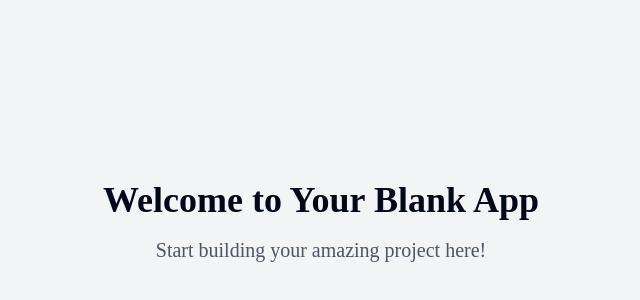
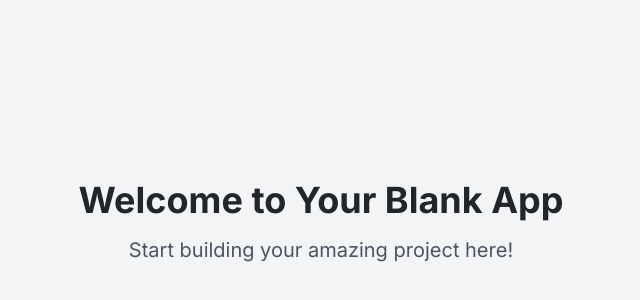
Before and after one commit to SadiqNaizam/mlo-a774-c69d, a React (Vite) app: page / in a window 1280 px wide. Shown: the part 178-478 px from the top of the page, without its empty margins (319-959 px from the left). Built offline with nearby package versions, Linux system fonts and the light colour scheme.

Commit message:
Files generated: index.css

```diff
--- a/src/index.css
+++ b/src/index.css
@@ -1,92 +1,42 @@
+@import url('https://fonts.googleapis.com/css2?family=Inter:wght@400;500;600;700&display=swap');
+
 @tailwind base;
 @tailwind components;
 @tailwind utilities;
 
 @layer base {
   :root {
-    --background: 0 0% 100%;
-    --foreground: 222.2 84% 4.9%;
+    --background: 210 17% 98%;
+    --foreground: 210 10% 15%;
 
     --card: 0 0% 100%;
-    --card-foreground: 222.2 84% 4.9%;
+    --card-foreground: 210 10% 15%;
 
     --popover: 0 0% 100%;
-    --popover-foreground: 222.2 84% 4.9%;
+    --popover-foreground: 210 10% 15%;
 
-    --primary: 222.2 47.4% 11.2%;
+    --primary: 211 100% 50%;
     --primary-foreground: 210 40% 98%;
 
-    --secondary: 210 40% 96.1%;
-    --secondary-foreground: 222.2 47.4% 11.2%;
+    --secondary: 210 16% 93%;
+    --secondary-foreground: 210 10% 15%;
 
-    --muted: 210 40% 96.1%;
-    --muted-foreground: 215.4 16.3% 46.9%;
+    --muted: 210 16% 93%;
+    --muted-foreground: 208 7% 48%;
 
-    --accent: 210 40% 96.1%;
-    --accent-foreground: 222.2 47.4% 11.2%;
+    --accent: 210 16% 93%;
+    --accent-foreground: 210 10% 15%;
 
-    --destructive: 0 84.2% 60.2%;
+    --destructive: 354 70% 54%;
     --destructive-foreground: 210 40% 98%;
 
-    --border: 214.3 31.8% 91.4%;
-    --input: 214.3 31.8% 91.4%;
-    --ring: 222.2 84% 4.9%;
+    --border: 210 14% 89%;
+    --input: 210 14% 89%;
+    --ring: 211 100% 50%;
 
-    --radius: 0.5rem;
+    --radius: 0.375rem;
 
-    --sidebar-background: 0 0% 98%;
-
-    --sidebar-foreground: 240 5.3% 26.1%;
-
-    --sidebar-primary: 240 5.9% 10%;
-
-    --sidebar-primary-foreground: 0 0% 98%;
-
-    --sidebar-accent: 240 4.8% 95.9%;
-
-    --sidebar-accent-foreground: 240 5.9% 10%;
-
-    --sidebar-border: 220 13% 91%;
-
-    --sidebar-ring: 217.2 91.2% 59.8%;
-  }
-
-  .dark {
-    --background: 222.2 84% 4.9%;
-    --foreground: 210 40% 98%;
-
-    --card: 222.2 84% 4.9%;
-    --card-foreground: 210 40% 98%;
-
-    --popover: 222.2 84% 4.9%;
-    --popover-foreground: 210 40% 98%;
-
-    --primary: 210 40% 98%;
-    --primary-foreground: 222.2 47.4% 11.2%;
-
-    --secondary: 217.2 32.6% 17.5%;
-    --secondary-foreground: 210 40% 98%;
-
-    --muted: 217.2 32.6% 17.5%;
-    --muted-foreground: 215 20.2% 65.1%;
-
-    --accent: 217.2 32.6% 17.5%;
-    --accent-foreground: 210 40% 98%;
-
-    --destructive: 0 62.8% 30.6%;
-    --destructive-foreground: 210 40% 98%;
-
-    --border: 217.2 32.6% 17.5%;
-    --input: 217.2 32.6% 17.5%;
-    --ring: 212.7 26.8% 83.9%;
-    --sidebar-background: 240 5.9% 10%;
-    --sidebar-foreground: 240 4.8% 95.9%;
-    --sidebar-primary: 224.3 76.3% 48%;
-    --sidebar-primary-foreground: 0 0% 100%;
-    --sidebar-accent: 240 3.7% 15.9%;
-    --sidebar-accent-foreground: 240 4.8% 95.9%;
-    --sidebar-border: 240 3.7% 15.9%;
-    --sidebar-ring: 217.2 91.2% 59.8%;
+    --font-sans: "Inter", system-ui, sans-serif;
   }
 }
 
@@ -97,5 +47,6 @@
 
   body {
     @apply bg-background text-foreground;
+    font-family: var(--font-sans);
   }
 }
```
